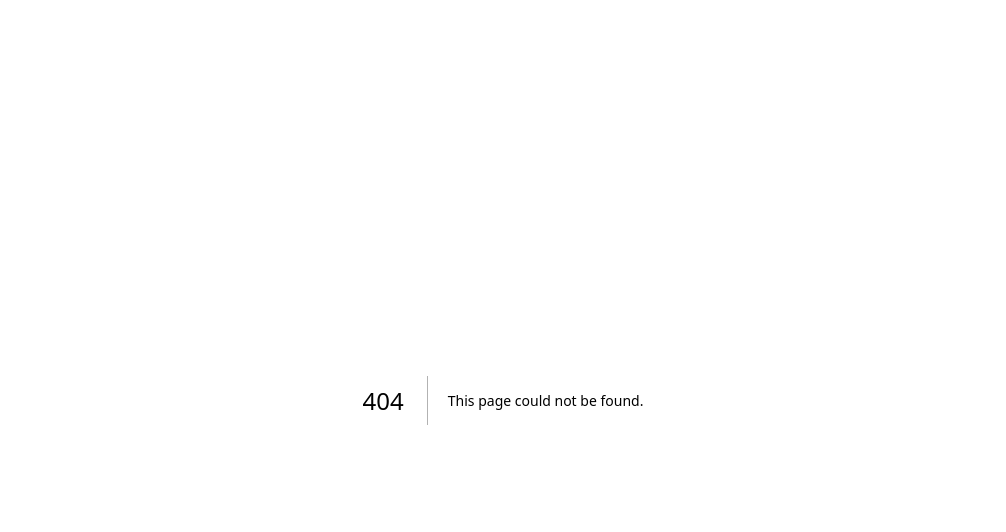
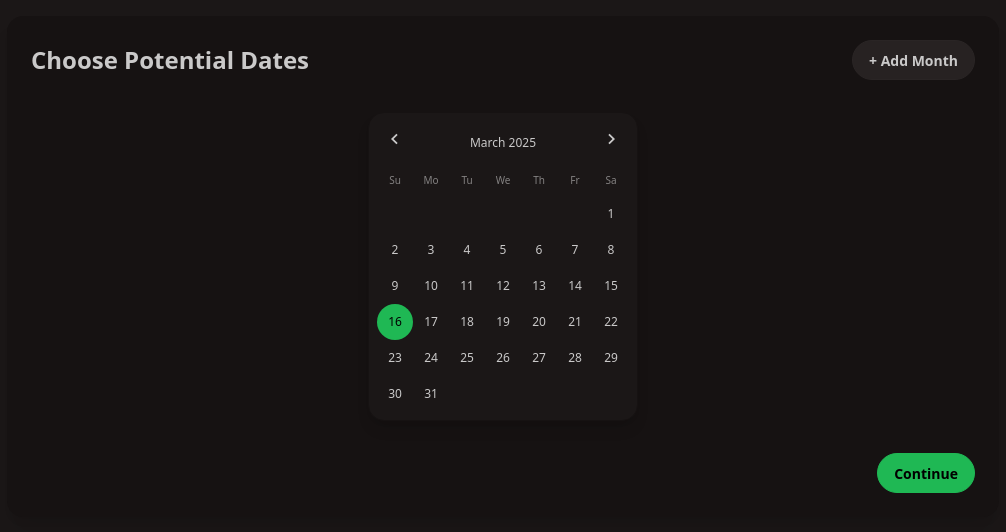
Before and after one commit to logstown/lets-overlapp, a Next.js app: page /event/create in a window 1280 px wide. Before the commit this address had no page. Shown: the top 532 px of the page, without its empty margins (137-1143 px from the left). Built offline with nearby package versions, Linux system fonts and the light colour scheme.

Commit message:
add create event

```diff
--- /dev/null
+++ b/app/event/create/page.tsx
@@ -0,0 +1,55 @@
+"use client";
+
+import { CalendarMinusIcon, CalendarPlusIcon } from "lucide-react";
+import { useState } from "react";
+import { DayPicker } from "react-day-picker";
+
+export default function CreateEvent() {
+  const [selectedDates, setSelectedDates] = useState<Date[] | undefined>();
+  const [numberOfMonths, setNumberOfMonths] = useState(1);
+
+  return (
+    <div className="p-4 max-w-5xl mx-auto">
+      <div className="card bg-base-200 shadow-xl">
+        <div className="card-body">
+          <div className="flex justify-between items-center mb-6">
+            <h2 className="card-title text-2xl">Choose Potential Dates</h2>
+            {numberOfMonths === 1 ? (
+              <button className="btn btn-soft" onClick={() => setNumberOfMonths(numberOfMonths + 1)}>
+                + Add Month
+              </button>
+            ) : (
+              <div className="join">
+                <button className="btn join-item btn-soft" onClick={() => setNumberOfMonths(Math.max(1, numberOfMonths - 1))}>
+                  <CalendarMinusIcon size={20} />
+                </button>
+                <button className="btn join-item btn-soft" onClick={() => setNumberOfMonths(numberOfMonths + 1)}>
+                  <CalendarPlusIcon size={20} />
+                </button>
+              </div>
+            )}
+          </div>
+          <div className="flex justify-center">
+            <DayPicker
+              required
+              numberOfMonths={numberOfMonths}
+              mode="multiple"
+              selected={selectedDates}
+              onSelect={setSelectedDates}
+              classNames={{
+                root: "react-day-picker shadow-lg",
+                // selected: "",
+                // today: "text-primary bg-primary-content",
+                // day_button: "rdp-day_button !hover:bg-accent-focus !hover:text-accent-content",
+                // focused: "bg-accent text-accent-content rounded-full",
+              }}
+            />
+          </div>
+          <div className="card-actions justify-end mt-6">
+            <button className="btn btn-primary">Continue</button>
+          </div>
+        </div>
+      </div>
+    </div>
+  );
+}
--- a/app/layout.tsx
+++ b/app/layout.tsx
@@ -23,7 +23,7 @@ export default function RootLayout({
   children: React.ReactNode;
 }>) {
   return (
-    <html lang="en" data-theme="cupcake">
+    <html lang="en" data-theme="forest">
       <body className={`${geistSans.variable} ${geistMono.variable} antialiased`}>{children}</body>
     </html>
   );
--- a/app/page.tsx
+++ b/app/page.tsx
@@ -1,3 +1,5 @@
+import Link from "next/link";
+
 export default function Home() {
   return (
     <main className="min-h-screen flex flex-col items-center justify-center p-8 text-center">
@@ -8,7 +10,9 @@ export default function Home() {
       </p>
 
       <div className="flex gap-4">
-        <button className="btn btn-primary">Create Event</button>
+        <Link href="/event/create" className="btn btn-primary">
+          Create Event
+        </Link>
         <button className="btn btn-outline">Join Event</button>
       </div>
 
--- a/package.json
+++ b/package.json
@@ -12,8 +12,10 @@
     "@prisma/client": "6.5.0",
     "@prisma/extension-accelerate": "^1.2.2",
     "daisyui": "^5.0.4",
+    "lucide-react": "^0.482.0",
     "next": "15.2.2",
     "react": "^19.0.0",
+    "react-day-picker": "^9.6.2",
     "react-dom": "^19.0.0"
   },
   "devDependencies": {
```
Also changed, not shown: 2 other files (tests, documents, lock files or other folders).
